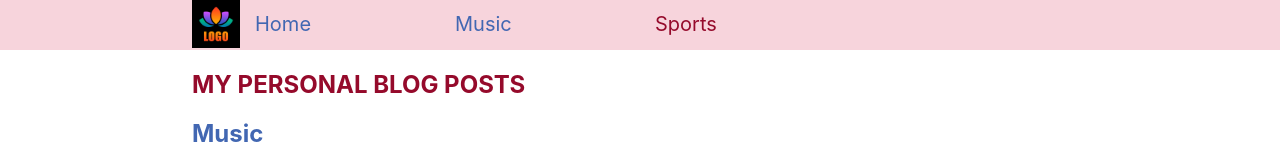
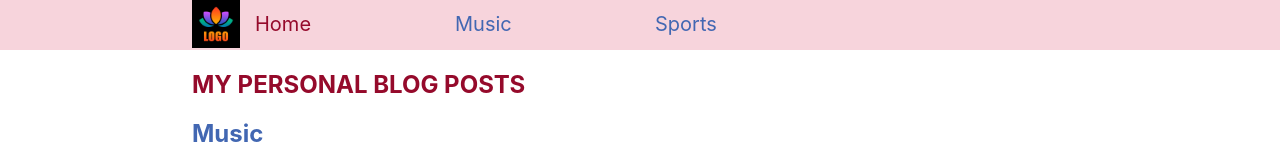
Before and after one commit to Nnouka/udacity-nd-nextgen-fe-blogs, a plain HTML site: page index.html in a window 1280 px wide. Shown: the top 160 px of the page. Drawn offline with Linux system fonts and the light colour scheme.

Commit message:
fix: active home link

```diff
--- a/index.html
+++ b/index.html
@@ -31,9 +31,9 @@
                 </div>
                 <nav>
                     <ul class="list-group nav-bar-nav">
-                        <li class="list-item nav-item"><a href="#" class="link nav-link">Home</a></li>
+                        <li class="list-item nav-item active"><a href="#" class="link nav-link">Home</a></li>
                         <li class="list-item nav-item"><a href="./blogs/music.html" class="link nav-link">Music</a></li>
-                        <li class="list-item nav-item active"><a href="./blogs/sports.html" class="link nav-link">Sports</a></li>
+                        <li class="list-item nav-item"><a href="./blogs/sports.html" class="link nav-link">Sports</a></li>
                     </ul>
                 </nav>
             </section>
```
